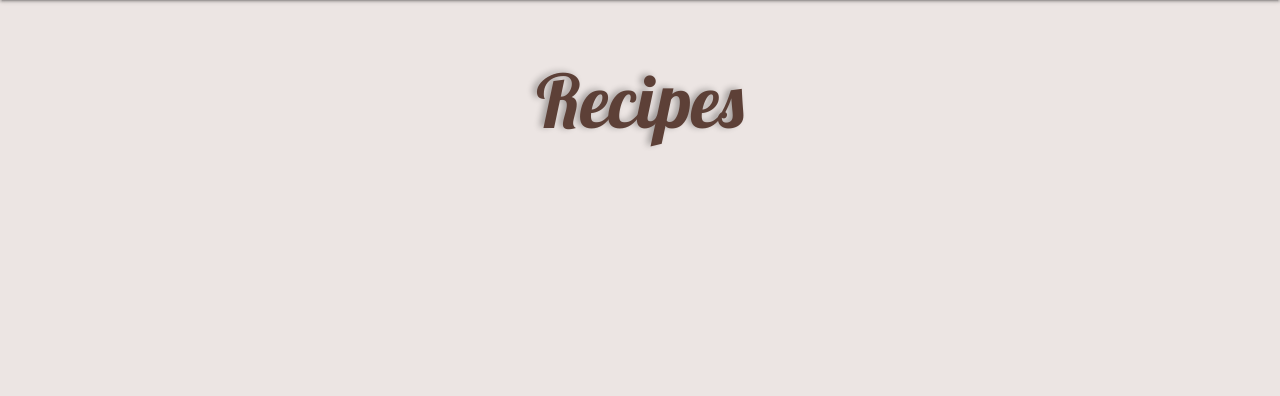
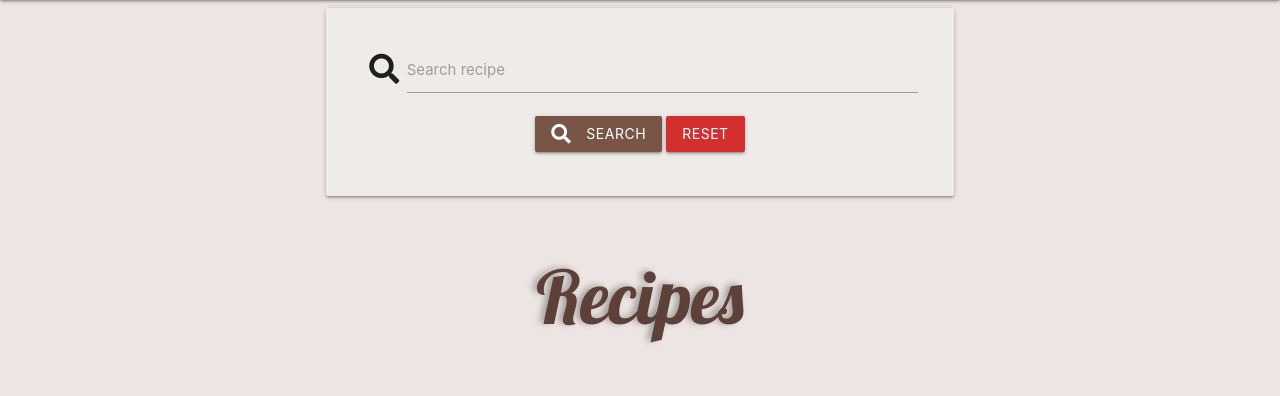
Before and after one commit to KlaudiaMatysiak/Cookbook, a Flask app: page /get_recipes in a window 1280 px wide. Shown: the part 64-460 px from the top of the page. Run offline with Flask 2, Linux system fonts and the light colour scheme; data that the repository does not hold is empty; some libraries are stand-ins or nearby versions.

Commit message:
Add search bar for the recipes

```diff
--- a/templates/recipes.html
+++ b/templates/recipes.html
@@ -1,5 +1,24 @@
 {% extends "base.html" %}
 {% block content %}
+
+    <div class="container">
+        <div class="row card-panel search-panel brown lighten-5">
+            <form action="{{ url_for('search') }}" method="POST" class="col s12">
+                <div class="row center-align">
+                    <div class="input-field col s12">
+                        <i class="fas fa-search prefix text-brown"></i>
+                        <input type="text" name="query" id="query" minlength="3" class="validate" required>
+                        <label for="query">Search recipe</label>
+                    </div>
+                    <div class="col s12">
+                        <button type="submit" class="brown btn">
+                            <i class="fas fa-search left"></i> Search
+                        </button>
+                        <a href="{{ url_for('get_recipes') }}" class="red darken-2 btn">Reset</a>
+                    </div>
+                </div>
+            </form>
+        </div>
     <h3 class="center-align title">Recipes</h3>
 
     <div class="row">
```
